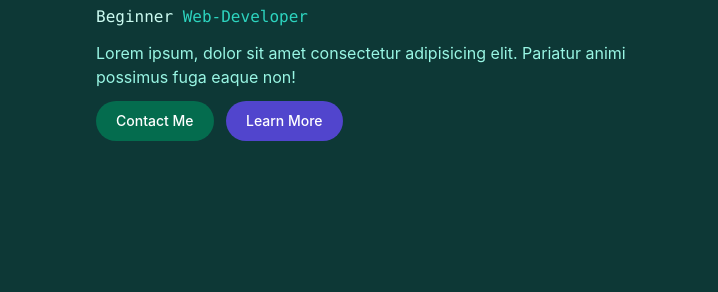
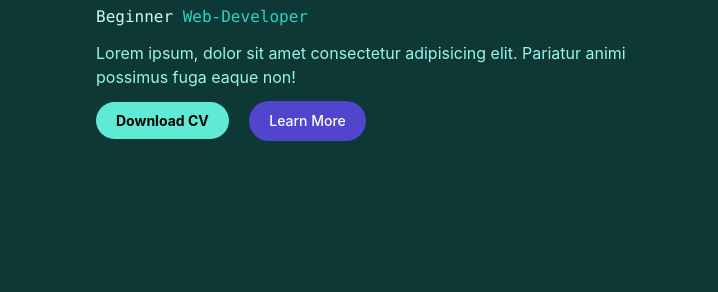
Before and after one commit to inhibitor255/inhibitor255.github.io, a website: page dist/index.html in a window 1280 px wide. Shown: the part 217-509 px from the top of the page, 0-718 px from the left. Drawn offline with nearby package versions, Linux system fonts and the light colour scheme.

Commit message:
8th commit

```diff
--- a/dist/index.html
+++ b/dist/index.html
@@ -152,12 +152,13 @@
                 Pariatur animi possimus fuga eaque non!
               </p>
               <div class="mt-3">
-                <button
-                  type="button"
-                  class="text-white bg-green-700 hover:bg-green-800 focus:outline-none focus:ring-4 focus:ring-green-300 font-medium rounded-full text-sm px-5 py-2.5 text-center mr-2 mb-2 dark:bg-green-600 dark:hover:bg-green-700 dark:focus:ring-green-800"
+                <a
+                  href="https://drive.google.com/file/d/1MymgUgtmyY4pOoP243ihRvn5PQDzm0N1/view?usp=sharing"
+                  target="_blank"
+                  class="bg-teal-300 px-5 me-4 py-2.5 rounded-full text-black text-sm font-bold"
+                  aria-current="page"
+                  >Download CV</a
                 >
-                  Contact Me
-                </button>
                 <button
                   type="button"
                   class="text-white bg-indigo-700 hover:bg-indigo-800 focus:outline-none focus:ring-4 focus:ring-indigo-300 font-medium rounded-full text-sm px-5 py-2.5 text-center mr-2 mb-2 dark:bg-indigo-600 dark:hover:bg-indigo-700 dark:focus:ring-indigo-800"
--- a/package.json
+++ b/package.json
@@ -5,7 +5,7 @@
   "main": "index.js",
   "scripts": {
     "test": "echo \"Error: no test specified\" && exit 1",
-    "dev" : "tailwindcss -i ./src/input.css -o ./dist/style.css --watch"
+    "dev": "tailwindcss -i ./src/input.css -o ./dist/style.css --watch"
   },
   "author": "",
   "license": "ISC",
```
Also changed, not shown: dist/style.css.
